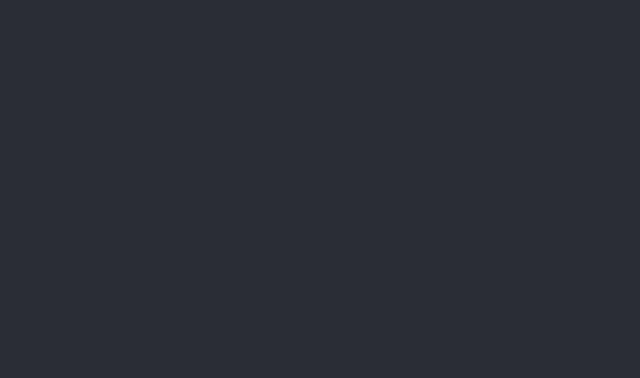
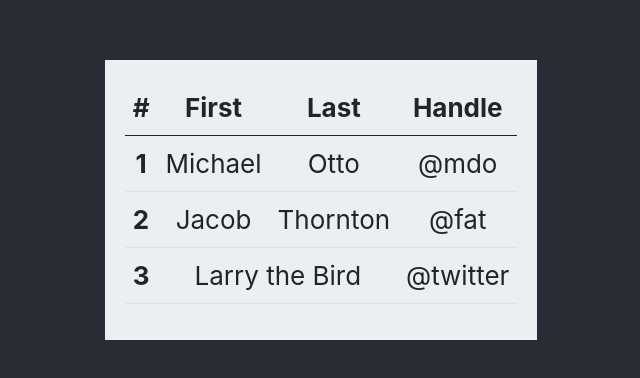
Before and after one commit to mrosavourazeris/Employee-Directory, a React (Create React App) app: page / in a window 1280 px wide. Shown: the part 200-578 px from the top of the page, without its empty margins (319-959 px from the left). Built offline with nearby package versions, Linux system fonts and the light colour scheme.

Commit message:
Created a employee, table and wrapper component.

```diff
--- a/src/App.js
+++ b/src/App.js
@@ -1,11 +1,15 @@
-import { useState } from 'react'
+import React, { Component } from "react";
 import './App.css';
+import Wrapper from './Components/Wrapper'
+import Table from './Components/Table'
 
 function App() {
   return (
     <div className="App">
       <header className="App-header">
-
+        <Wrapper>
+          <Table />
+        </Wrapper>
       </header>
     </div>
   );
--- /dev/null
+++ b/src/Components/Table/index.js
@@ -0,0 +1,43 @@
+import React, {Component} from 'react'
+
+class Table extends Component {
+    state = {
+
+    }
+
+    render(){
+        return (
+          <table className="table">
+            <thead>
+              <tr>
+                <th scope="col">#</th>
+                <th scope="col">First</th>
+                <th scope="col">Last</th>
+                <th scope="col">Handle</th>
+              </tr>
+            </thead>
+            <tbody>
+              <tr>
+                <th scope="row">1</th>
+                <td>Michael</td>
+                <td>Otto</td>
+                <td>@mdo</td>
+              </tr>
+              <tr>
+                <th scope="row">2</th>
+                <td>Jacob</td>
+                <td>Thornton</td>
+                <td>@fat</td>
+              </tr>
+              <tr>
+                <th scope="row">3</th>
+                <td colspan="2">Larry the Bird</td>
+                <td>@twitter</td>
+              </tr>
+            </tbody>
+          </table>
+        );
+    }
+}
+
+export default Table
--- /dev/null
+++ b/src/Components/Wrapper/index.js
@@ -0,0 +1,8 @@
+import React from "react";
+import "./style.css";
+
+function Wrapper(props) {
+  return <div className="wrapper">{props.children}</div>;
+}
+
+export default Wrapper;
--- /dev/null
+++ b/src/Components/Wrapper/style.css
@@ -0,0 +1,11 @@
+.wrapper {
+  padding-top: 50px;
+  background: #ECEFF1;
+  height: 100%;
+  display: flex;
+  flex-flow: row wrap;
+  padding: 20px;
+  justify-content: space-around;
+  align-content: flex-start;
+  overflow: auto;
+}
```
